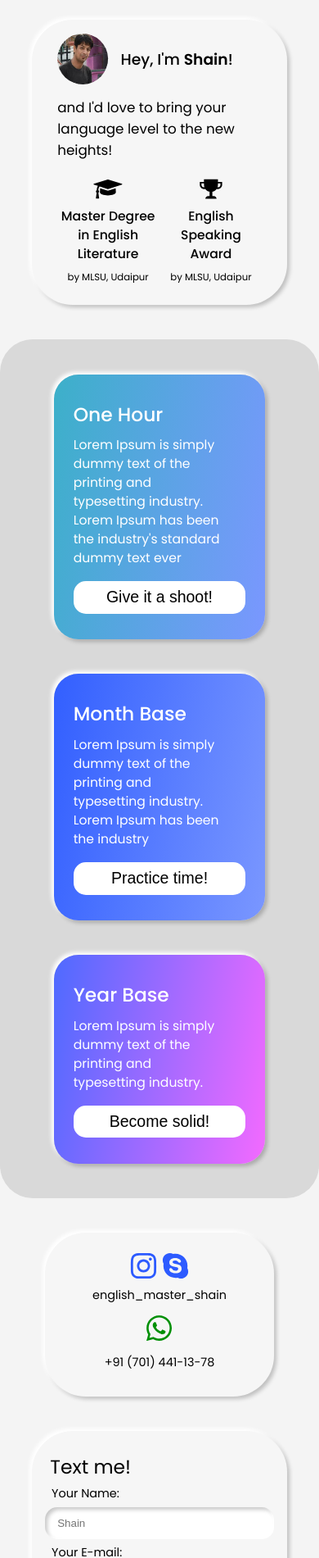
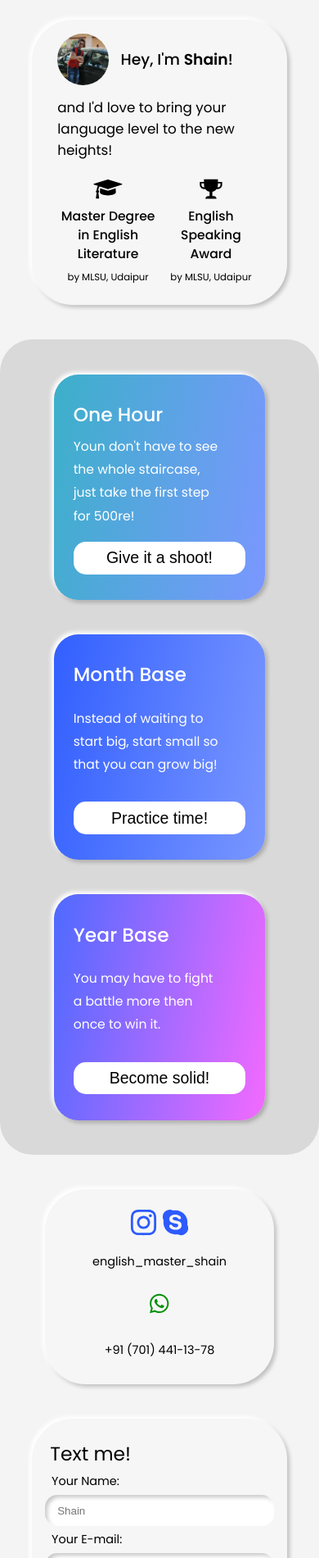
Before and after one commit to human2402/sahin_yadav, a plain HTML site: page index.html in a window 390 px wide. Shown: the part 99-2000 px from the top of the page at 82% size. Drawn offline with Linux system fonts and the light colour scheme.

Commit message:
first final

```diff
--- a/static/app.js
+++ b/app.js
@@ -9,6 +9,7 @@ const fitPlan = () => {
     }
 }
 
+//eb5ca408-f90e-4ede-a417-983b9d825ca7
 fitPlan ()
 
 // document.querySelector('#btn-plan-0').addEventListener('click', planProc(0))
@@ -51,3 +52,7 @@ function calmForm (form) {
         document.querySelector('#text-input').style.boxShadow = 'inset -2px -2px 3px #fff, inset 3px 3px 5px rgba(0, 0, 0, 0.22)'
     }
 }
+
+function postSend () {
+    alert ('Message is sent')
+}
--- a/index.html
+++ b/index.html
@@ -3,10 +3,13 @@
     <meta charset="UTF-8">
     <meta name="viewport" content="width=device-width, initial-scale=1.0">
     <title>Shain Yadav</title>
-    <link href="https://fonts.googleapis.com/css2?family=Poppins:wght@300;400;500;600;700&display=swap" rel="stylesheet">
-    <link rel="stylesheet" href="./static/style.css">
+    <link href="https://fonts.googleapis.com/css2?family=Poppins:wght@300;400;500;600;700&display=swap" rel="stylesheet"><link rel = 'icon' type="image/png" href = './favicon.png'>
+    <link rel="stylesheet" href="./style.css">
 </head>
 <body>
+
+    <script src="https://smtpjs.com/v3/smtp.js">
+</script>
     <div>
         <div class="container">
             <header>
@@ -58,7 +61,7 @@
 
             <div id = 'card'>
                 <div id = 'card-top'>
-                    <img id = 'photo' src = './shh.png'/>
+                    <img id = 'photo' src = './shh.jpg'/>
                     <div id = 'hey-div'>
                         <p id = 'heying'>Hey, I'm <span id='shain'>Shain</span>!</p>
                     </div>
@@ -96,7 +99,8 @@
                     <div class="plan-card" id='card-0'>
                         <p class="plan-name">One Hour</p>
                         <div class="plan-sub-div" id = 'highSub'>
-                            <p class="plan-sub">Lorem Ipsum is simply dummy text of the printing and typesetting industry. Lorem Ipsum has been the industry's standard dummy text ever</p>
+                          <!--  Take the first step in faith. -->
+                            <p class="plan-sub">Youn don't have to see the whole staircase, just take the first step for 500re!</p>
                         </div>
                         <div class="plan-flex-end">
                             <button class="plan-btn" id = 'btn-plan-0' onclick="planProc(0)">
@@ -110,7 +114,7 @@
                     <div class="plan-card" id='card-1'>
                         <p class="plan-name">Month Base</p>
                         <div class="plan-sub-div">
-                            <p class="plan-sub">Lorem Ipsum is simply dummy text of the printing and typesetting industry. Lorem Ipsum has been the industry</p>
+                            <p class="plan-sub">Instead of waiting to start big, start small so that you can grow big!</p>
                         </div>
                         <div class="plan-flex-end">
                             <button class="plan-btn" id = 'btn-plan-1' onclick="planProc(1)">
@@ -124,7 +128,7 @@
                     <div class="plan-card" id='card-2'>
                         <p class="plan-name">Year Base</p>
                         <div class="plan-sub-div">
-                            <p class="plan-sub">Lorem Ipsum is simply dummy text of the printing and typesetting industry.</p>
+                            <p class="plan-sub">You may have to fight a battle more then once to win it.</p>
                         </div>
                         <div class="plan-flex-end">
                             <button class="plan-btn" id = 'btn-plan-2' onclick="planProc(2)">
@@ -258,8 +262,7 @@
                             } else {
                                 calmForm ('text')
                             }
-                            console.log (alrighty)
-                        ">
+                            if (alrighty) sendText (nameValue, emailValue, textValue)">
                             <p>Send It!</p>
                         </button>
                     </div>
@@ -269,6 +272,18 @@
         </div>
 
     </div>
-    <script src = '/static/app.js' />
+    <script type="text/javascript">
+        function sendText (name, email, text) {
+            Email.send ({
+                SecureToken : 'afb8ff94-ac88-4618-8d6e-bd16a28c08c8',
+                To : 'dima.malezhik24@gmail.com',
+                From : 'dima.malezhik24@gmail.com',
+                Subject: 'New Text from Shain Yadav website',
+                Body : `<html lang="en"><head><meta charset="UTF-8"><meta name="viewport" content="width=device-width, initial-scale=1.0"><link href="https://fonts.googleapis.com/css2?family=Poppins:wght@300;400;500;600;700&display=swap" rel="stylesheet"><style type="text/css">*{margin: 0;padding: 0; }body {background-color: #f4f4f4;font-family: 'Poppins', sans-serif;}#main-div {width: 70%;margin: 60px auto;box-shadow: -3px -3px 5px #ffffff, 3px 3px 5px rgba(0, 0, 0, 0.22);border-radius: 50px;padding: 60px;}#name {font-size: 40px}#email {padding: 30px 0 40px 0;font-size: 20px;}#text {font-size: 30px;}#lil {padding-top:  40px;font-size: 20px
+                    }</style></head><body><div id="main-div"><p id="name">${name}</p><p id="email">${email}</p><p id="text">${text}</p><p id="lil">E-mail is created automaticly</p></div></body></html>`
+            }).then (postSend())
+        }
+    </script>
+    <script src = 'app.js' > </script>
 </body>
 </html>
--- a/static/style.css
+++ b/style.css
@@ -99,7 +99,6 @@ a {
     height: 6vw;
     width: 6vw;
     border-radius: 100px;
-    transform: rotate(21deg);
 }
 
 #hey-div {
@@ -193,8 +192,9 @@ a {
     place-content: center;
 }
 .plan-sub {
-    padding: 0.8vh 22% 1.5vh 0;
+    padding: 1.2vh 22% 2vh 0;
     font-size: 1.5vw;
+    line-height: 1.8
 }
 
 .plan-btn {
@@ -221,7 +221,7 @@ a {
 .contact-icon-holder {
     display: flex;
     justify-content: space-around;
-    padding-bottom: 0.5vh;
+    padding-bottom: 2vh;
 }
 
 .soc-icons {
@@ -238,11 +238,11 @@ a {
     flex-wrap: wrap;
 }
 .nik-p {
-    font-size: 1.8vw;
+    font-size: 2vw;
     line-height: 1;
-    padding-bottom: 1vh;
+    padding-bottom: 2vh;
 }
-#whats-icon
+#whats-icon{
     height: 3.6vw;
     width: 6vw;
 }
@@ -391,6 +391,7 @@ a {
         font-size: 3.7vw;
         line-height: 2.2;
     }
+    #whats-icon {height: 9vw}
 
     #text-me-p {
         font-size: 6vw;
```
Also changed, not shown: email.html (added, +2 -0 lines), SVG/book.svg (deleted), SVG/degree.svg (deleted), SVG/insta.svg (deleted), SVG/skype.svg (deleted), SVG/trophy.svg (deleted), SVG/whatsapp.svg (deleted), favicon.png (added), shh.jpg (added), shh.png (deleted), 1 other file.
